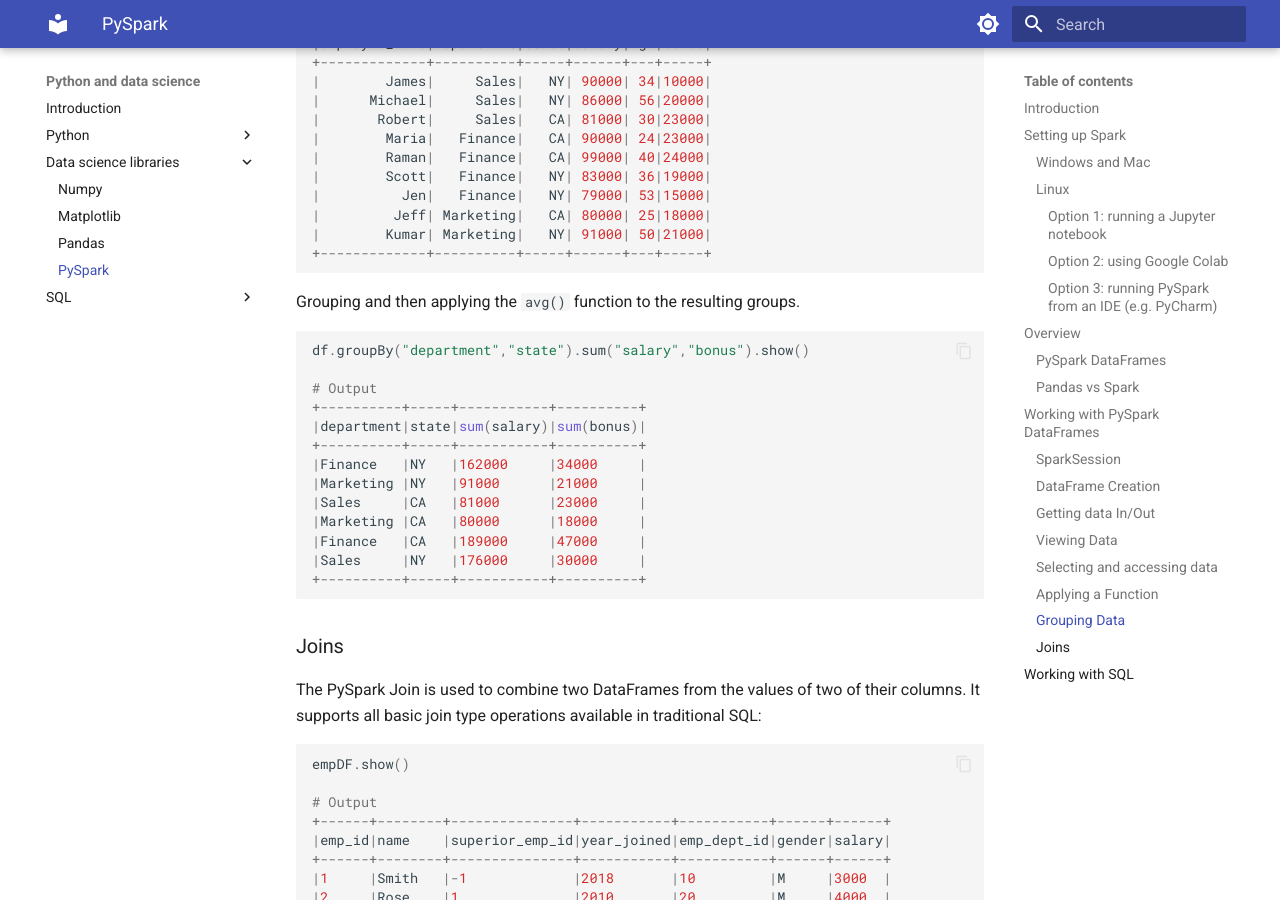
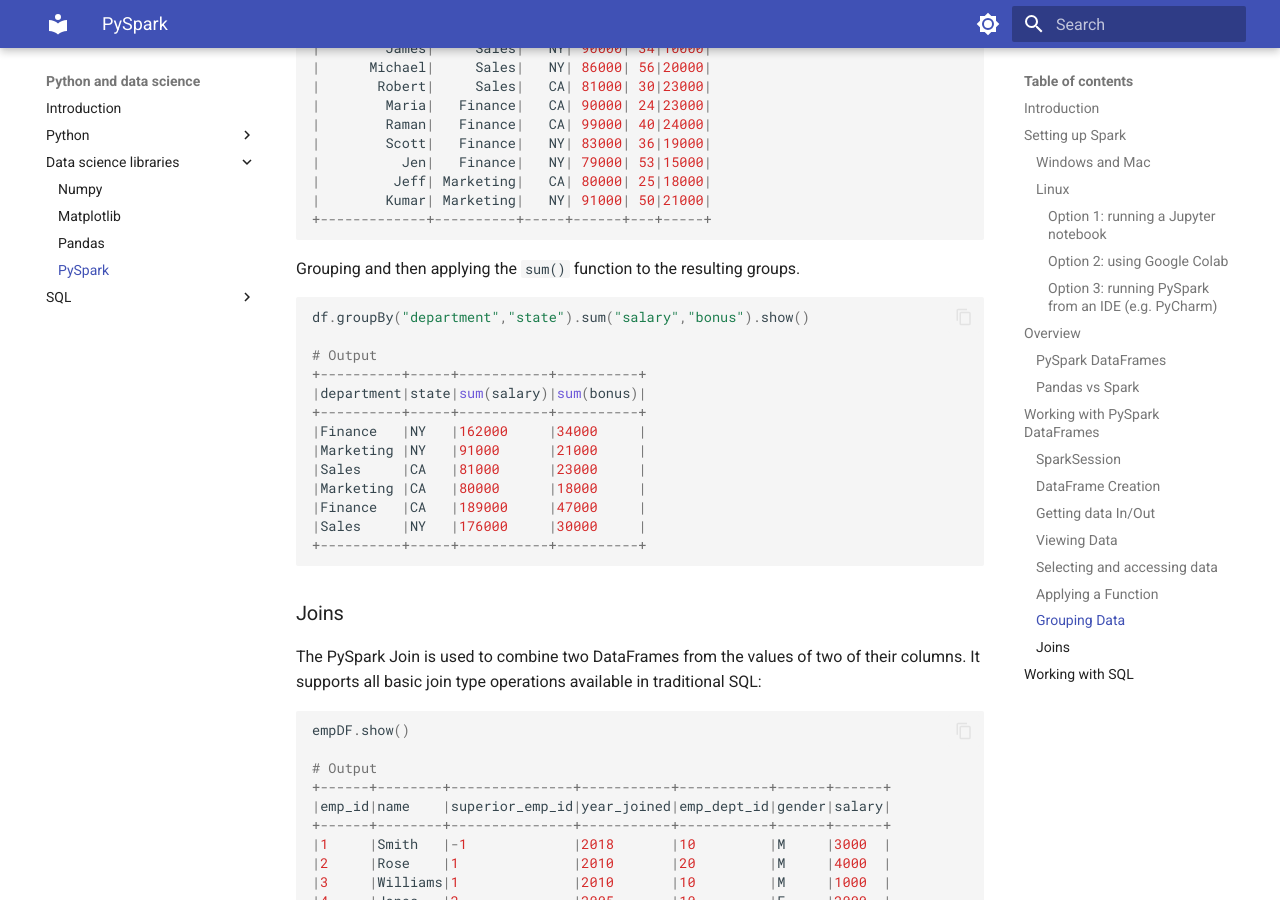
Before and after one commit to gerardpc/python-course, an MkDocs documentation site: the page built from docs/programming/python_libraries/pyspark.md, in a window 1280 px wide and 900 px high, scrolled down 10085 px. Built offline with MkDocs 1.6.1 and Material for MkDocs 9.7.7, drawn with Linux system fonts in a browser that asks for light colours.

Commit message:
typo pyspark

````diff
--- a/docs/programming/python_libraries/pyspark.md
+++ b/docs/programming/python_libraries/pyspark.md
@@ -483,7 +482,7 @@ df.show(truncate=False)
 +-------------+----------+-----+------+---+-----+
 ```
 
-Grouping and then applying the `avg()` function to the resulting groups.
+Grouping and then applying the `sum()` function to the resulting groups.
 
 ```python
 df.groupBy("department","state").sum("salary","bonus").show()
@@ -535,7 +534,7 @@ deptDF.show()
 
 
 # Inner join
-empDF.join(deptDF,empDF.emp_dept_id ==  deptDF.dept_id,"inner").show()
+empDF.join(deptDF,empDF.emp_dept_id == deptDF.dept_id,"inner").show()
 
 # Output
 +------+--------+---------------+-----------+-----------+------+------+---------+-------+
````
Also changed, not shown: other parts of docs/programming/python_libraries/pyspark.md (+0 -1 lines), docs/programming/python/generators.md (line endings or trailing spaces).
